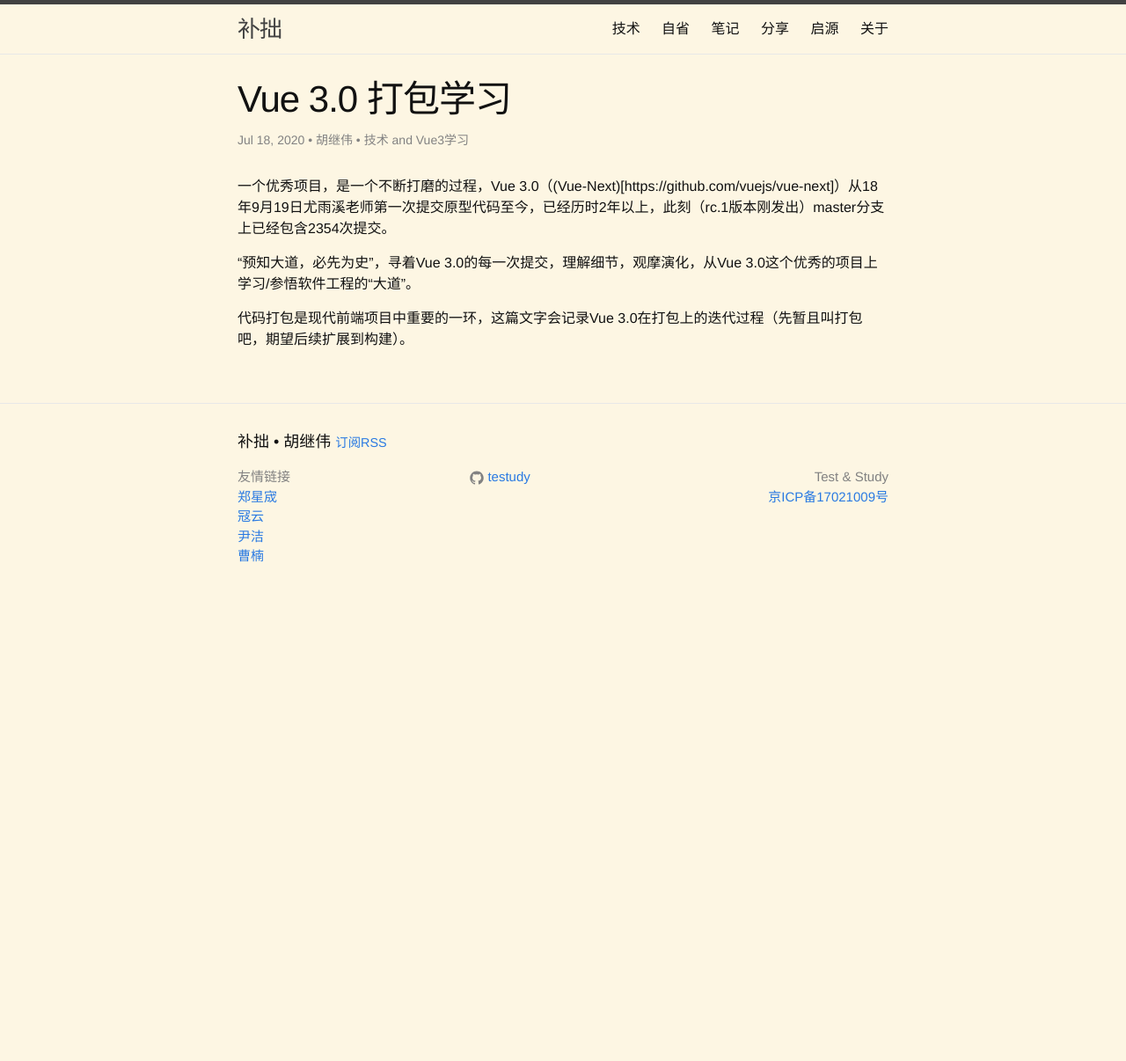
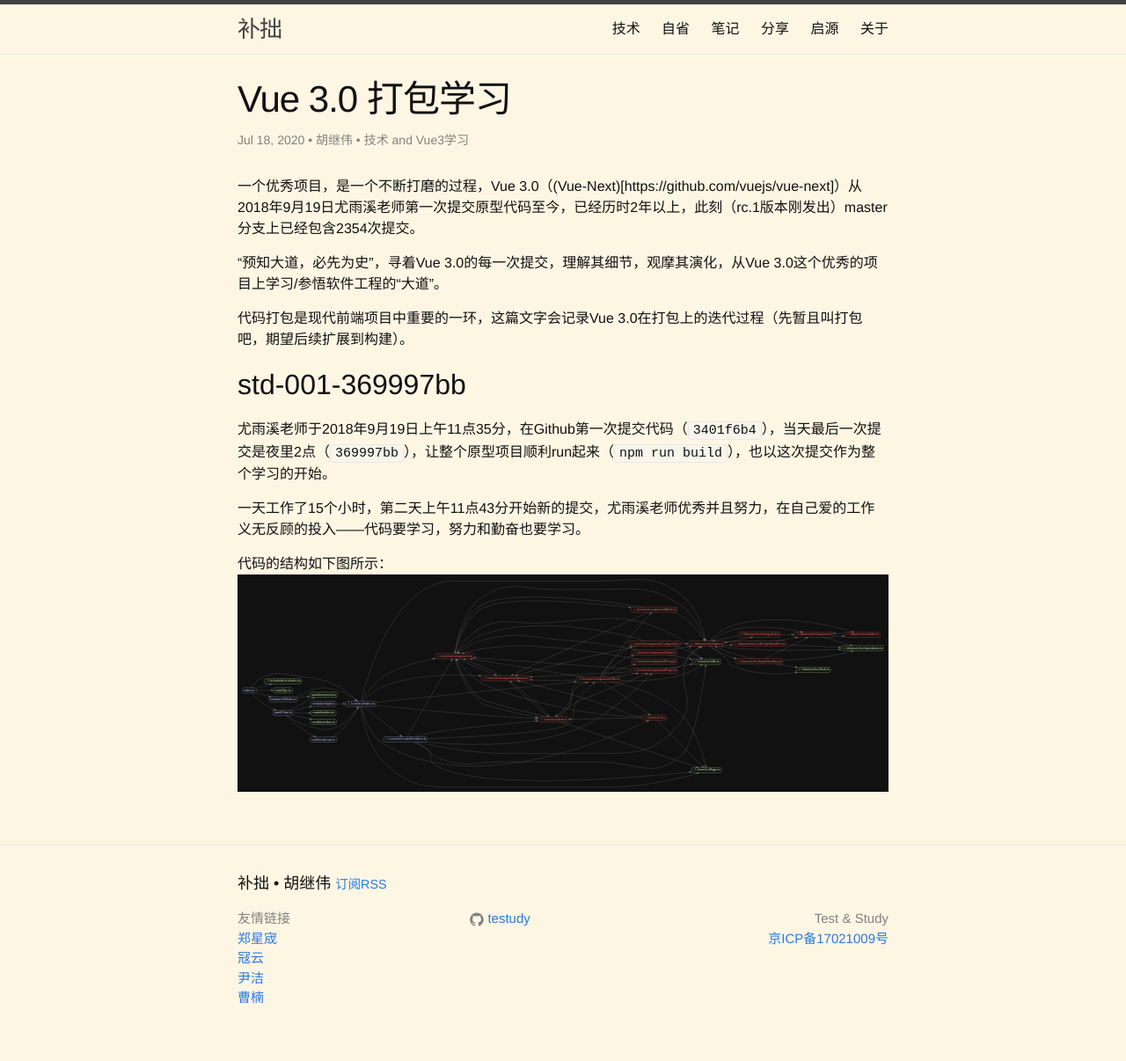
Before and after one commit to testudy/testudy.github.io, a Jekyll site: the page built from tech/_posts/2020-07-18-vue-3.0-build.md, in a window 1280 px wide. Shown: the whole page at 88% size. Built offline with Jekyll 4.4.1, drawn with Linux system fonts in a browser that asks for light colours; comment, search, counter and statistics services are not loaded; before the commit the page ends 900 px from its top, so only the background shows below that.

Commit message:
feat: 添加代码结构图

```diff
--- a/tech/_posts/2020-07-18-vue-3.0-build.md
+++ b/tech/_posts/2020-07-18-vue-3.0-build.md
@@ -4,8 +4,18 @@ title: Vue 3.0 打包学习
 tags: 技术 Vue3学习
 ---
 
-一个优秀项目，是一个不断打磨的过程，Vue 3.0（(Vue-Next)[https://github.com/vuejs/vue-next]）从18年9月19日尤雨溪老师第一次提交原型代码至今，已经历时2年以上，此刻（rc.1版本刚发出）master分支上已经包含2354次提交。
+一个优秀项目，是一个不断打磨的过程，Vue 3.0（(Vue-Next)[https://github.com/vuejs/vue-next]）从2018年9月19日尤雨溪老师第一次提交原型代码至今，已经历时2年以上，此刻（rc.1版本刚发出）master分支上已经包含2354次提交。
 
-“预知大道，必先为史”，寻着Vue 3.0的每一次提交，理解细节，观摩演化，从Vue 3.0这个优秀的项目上学习/参悟软件工程的“大道”。
+“预知大道，必先为史”，寻着Vue 3.0的每一次提交，理解其细节，观摩其演化，从Vue 3.0这个优秀的项目上学习/参悟软件工程的“大道”。
 
 代码打包是现代前端项目中重要的一环，这篇文字会记录Vue 3.0在打包上的迭代过程（先暂且叫打包吧，期望后续扩展到构建）。
+
+
+## std-001-369997bb
+
+尤雨溪老师于2018年9月19日上午11点35分，在Github第一次提交代码（`3401f6b4`），当天最后一次提交是夜里2点（`369997bb`），让整个原型项目顺利run起来（`npm run build`），也以这次提交作为整个学习的开始。
+
+一天工作了15个小时，第二天上午11点43分开始新的提交，尤雨溪老师优秀并且努力，在自己爱的工作义无反顾的投入——代码要学习，努力和勤奋也要学习。
+
+代码的结构如下图所示：
+![Vue Next 369997bb 代码结构图](/tech/media/vue-next-std-001-369997bb.svg)
```
Also changed, not shown: tech/media/vue-next-std-001-369997bb.svg (added).
